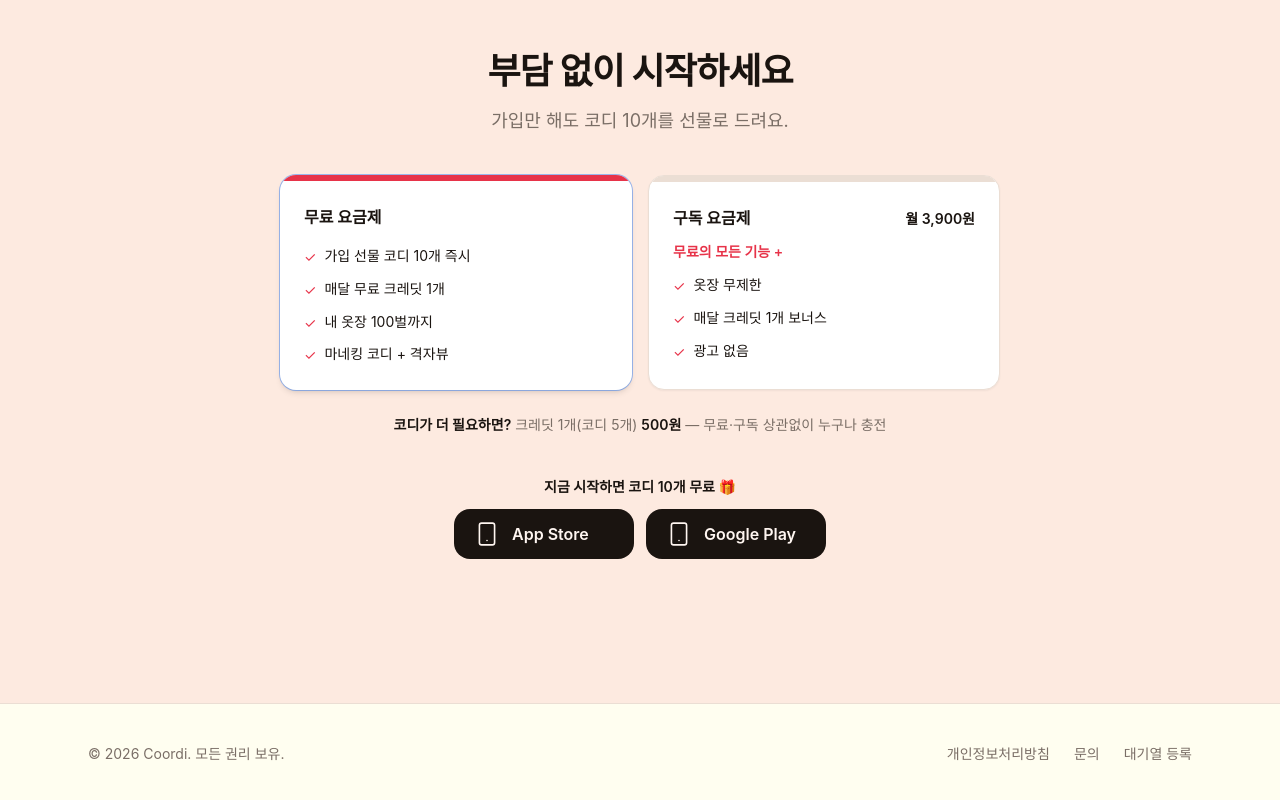
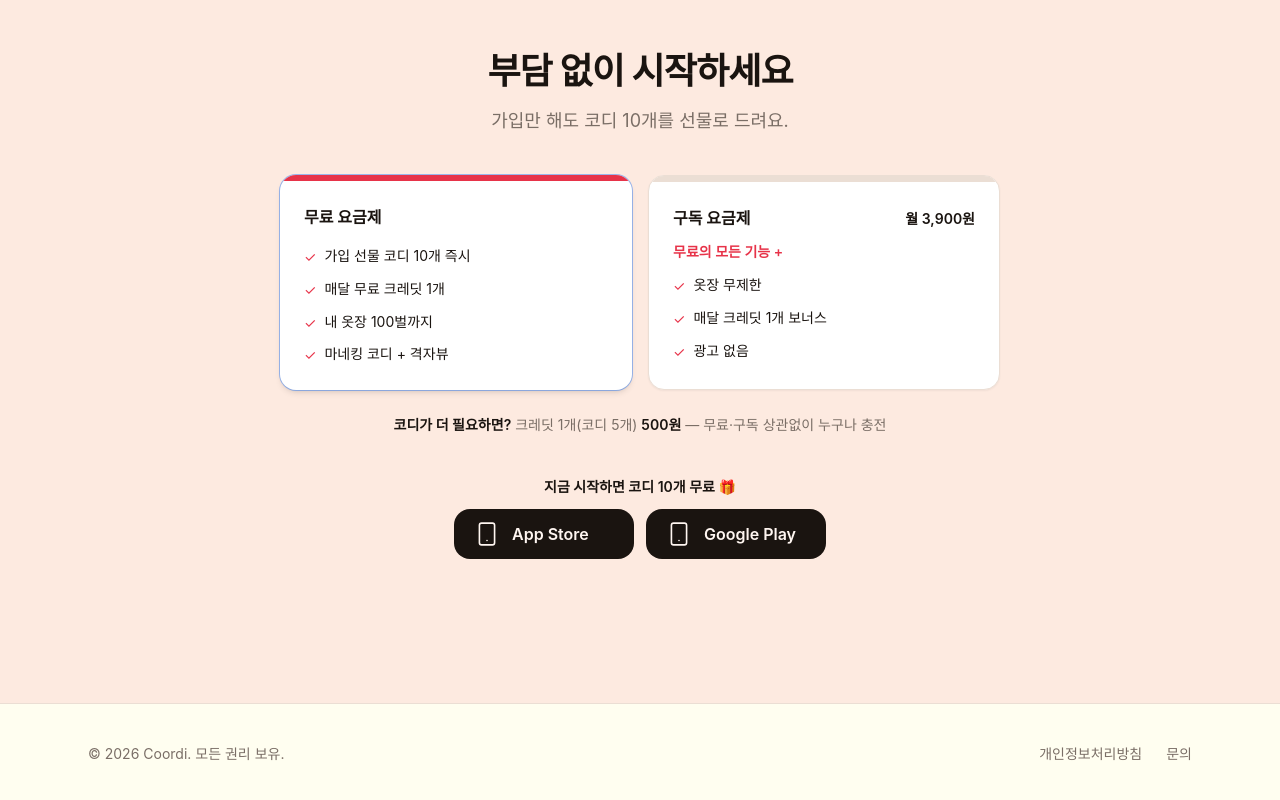
Before and after one commit to Rabbit-Jun/aicoordinate, a Next.js app in the folder web/: page / in a window 1280 px wide. Shown: the part 4816-5616 px from the top of the page. Built offline with nearby package versions, Linux system fonts and the light colour scheme; no server answers; a web font is replaced by a local one.

Commit message:
feat: 랜딩 v3.1

```diff
--- a/web/src/app/layout.tsx
+++ b/web/src/app/layout.tsx
@@ -6,7 +6,7 @@ const siteTitle = "내 옷장으로 만드는 AI 코디";
 const siteDescription =
   "내 옷 사진을 올리면, AI가 어울리는 조합을 골라 내 모습에 합성해서 보여줍니다.";
 const ogImage = {
-  url: "/og.png",
+  url: "/og.jpg",
   width: 1200,
   height: 630,
   alt: "내 옷장으로, AI가 코디한다",
--- a/web/src/components/sections/Footer.tsx
+++ b/web/src/components/sections/Footer.tsx
@@ -13,9 +13,6 @@ export function Footer() {
           <a href="mailto:swns0414@gmail.com" className="hover:text-foreground transition">
             문의
           </a>
-          <a href="#waitlist" className="hover:text-foreground transition">
-            대기열 등록
-          </a>
         </nav>
       </div>
     </footer>
```
Also changed, not shown: web/public/og.jpg (added), web/public/og.png (deleted).
